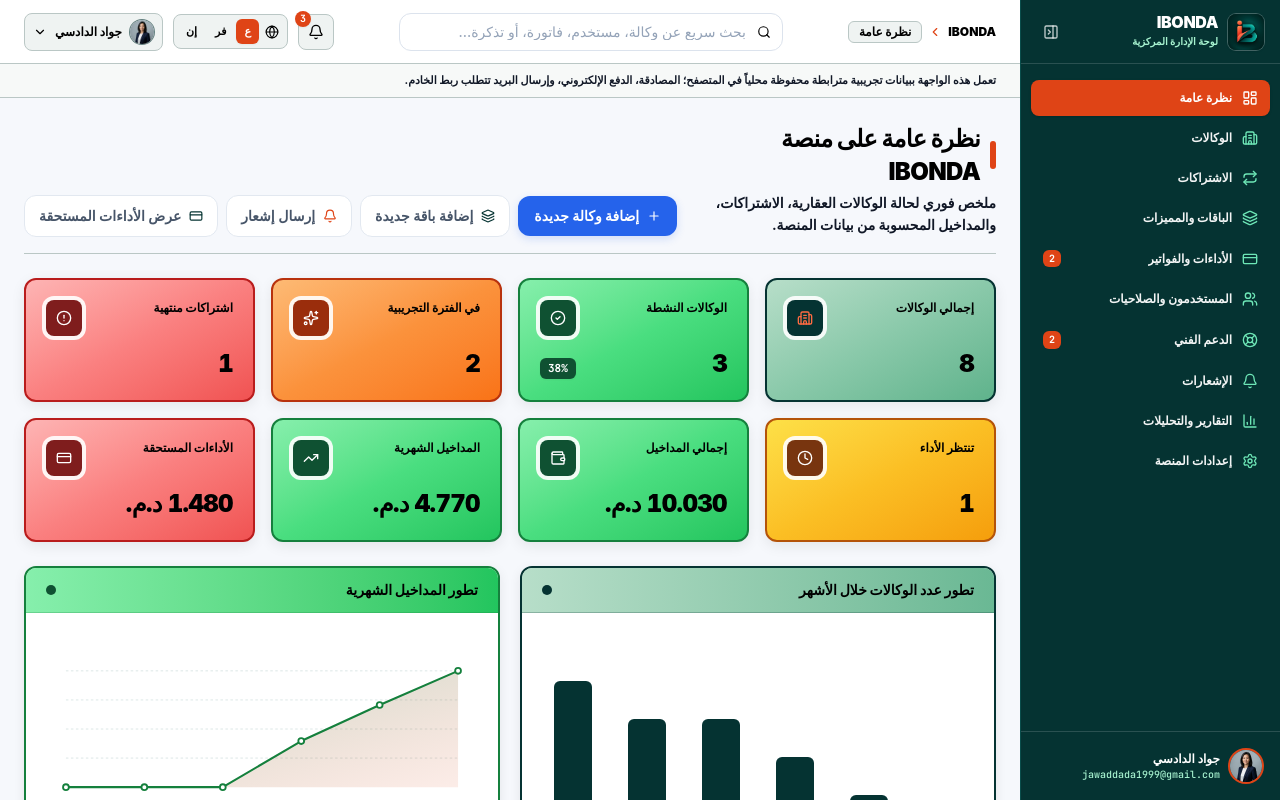
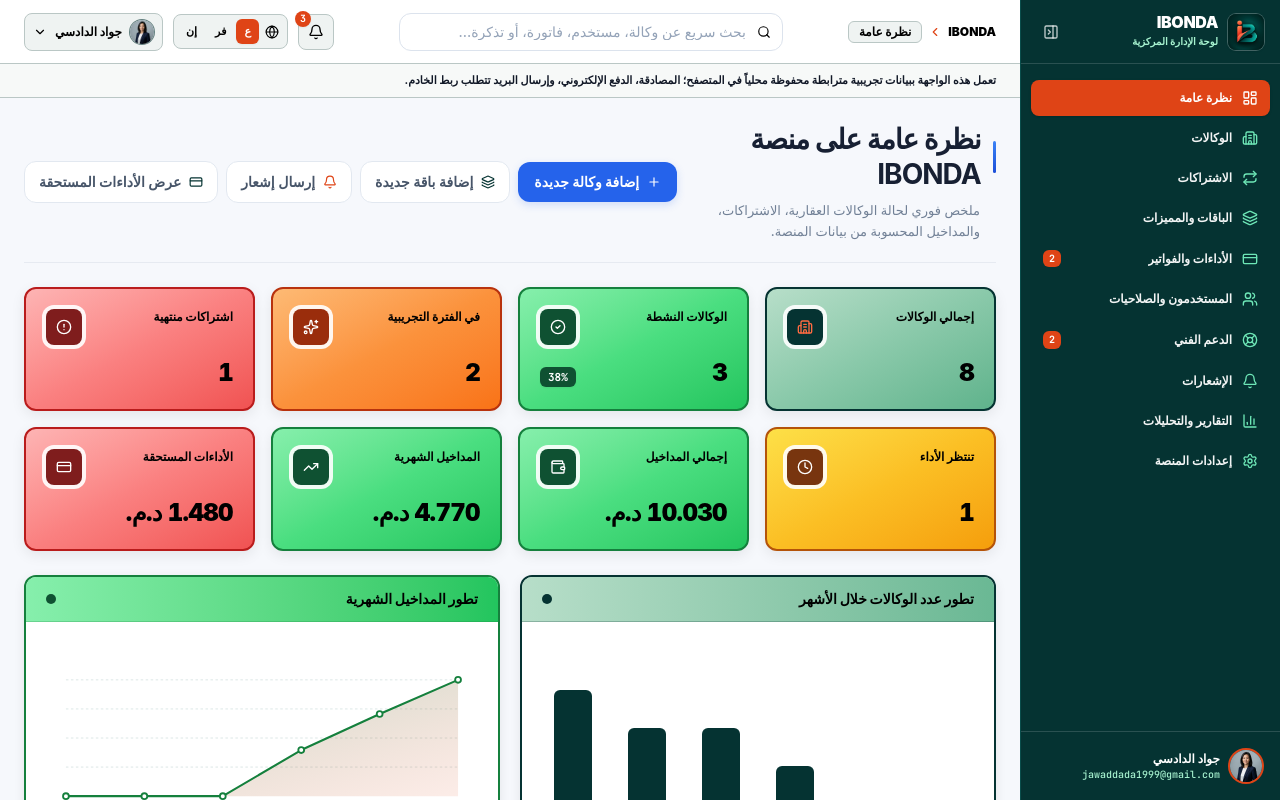
Before and after one commit to jawaddada1999-svg/MEINE, a React (Vite) app: page / in a window 1280 px wide. Shown: the top 800 px of the page. Built offline with nearby package versions, Linux system fonts and the light colour scheme.

Commit message:
Refresh dashboard page headers

```diff
--- a/src/components/ui/PageHeader.tsx
+++ b/src/components/ui/PageHeader.tsx
@@ -8,22 +8,17 @@ interface PageHeaderProps {
 
 export function PageHeader({ title, subtitle, actions }: PageHeaderProps) {
   return (
-    <div className="flex flex-col gap-4 border-b border-[#BAC7C5] pb-4 sm:flex-row sm:items-end sm:justify-between">
+    <div className="mb-6 flex flex-col gap-4 border-b border-[#E6EAF1] pb-5 sm:flex-row sm:items-center sm:justify-between">
       <div className="min-w-0">
-        <div className="flex items-center gap-2.5">
-          <span
-            className="h-7 w-1.5 rounded-full bg-[#DF4416]"
-            aria-hidden="true"
-          />
-          <h1 className="text-[24px] font-black tracking-tight text-[#000000] leading-snug">
+        <div className="flex items-center gap-3">
+          <span className="h-8 w-1 rounded-full bg-gradient-to-b from-[#3B82F6] to-[#1D4ED8]" aria-hidden="true" />
+          <h1 className="text-[25px] font-bold tracking-[-0.035em] text-[#172033] leading-tight sm:text-[28px]">
             {title}
           </h1>
         </div>
-        <p className="mt-1 text-sm font-bold text-[#111827] leading-relaxed">{subtitle}</p>
+        <p className="mt-2 ms-4 text-[13px] font-medium leading-relaxed text-[#718096]">{subtitle}</p>
       </div>
-      {actions && (
-        <div className="flex flex-wrap items-center gap-2 shrink-0">{actions}</div>
-      )}
+      {actions && <div className="flex flex-wrap items-center gap-2 shrink-0">{actions}</div>}
     </div>
   );
 }
```
